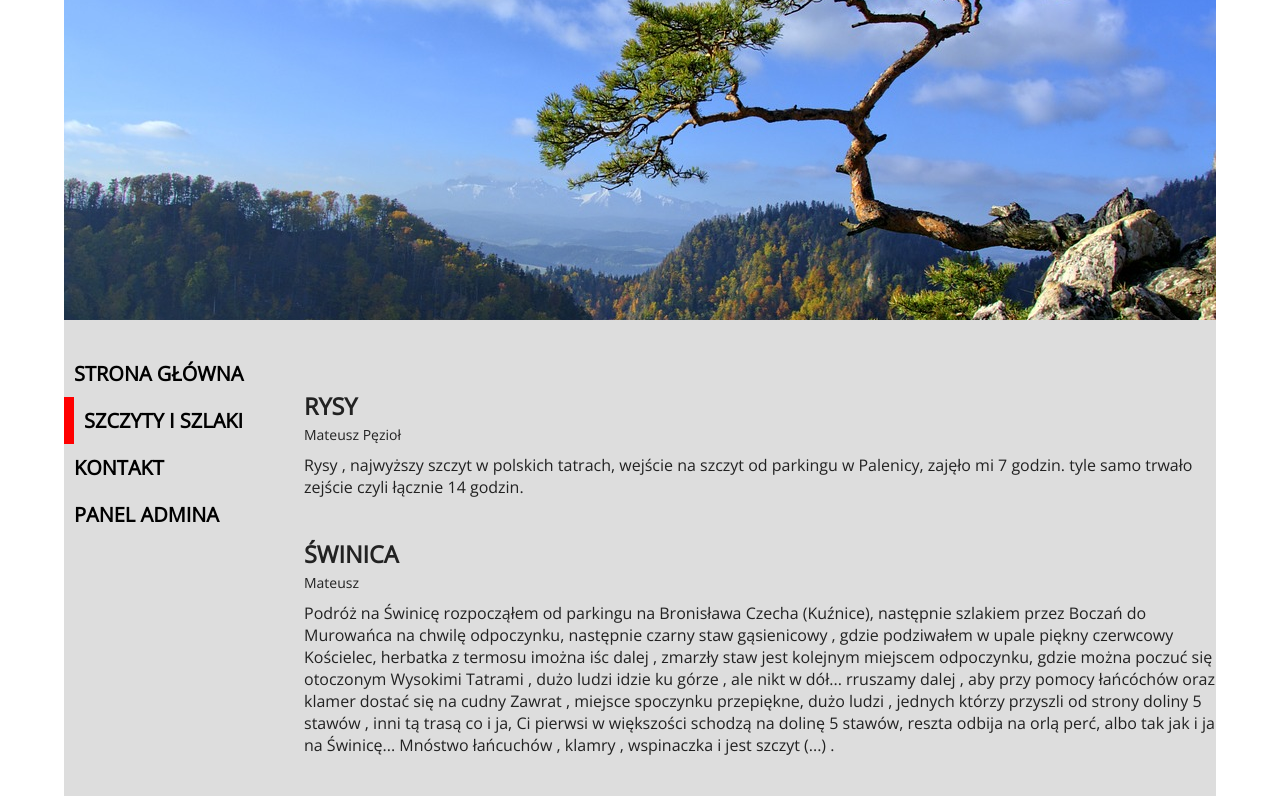
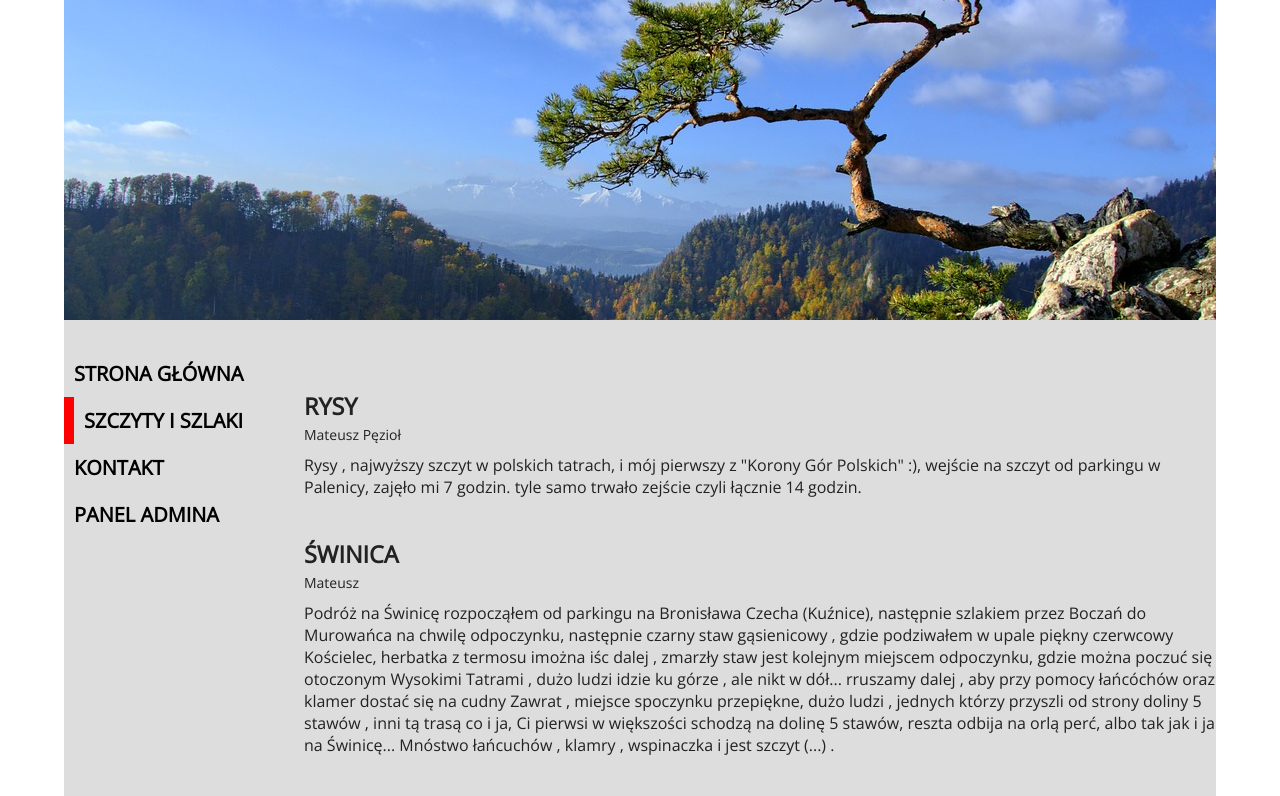
Before and after one commit to mateuszek9119/tatras-mountains, a React (Create React App) app: page /products in a window 1280 px wide. Shown: the top 796 px of the page. Built offline with nearby package versions, Linux system fonts and the light colour scheme.

Commit message:
zmiana teksttu w artykule o Rysach

```diff
--- a/src/pages/products_page.js
+++ b/src/pages/products_page.js
@@ -5,7 +5,7 @@ const articles = [
         id: 1,
         title: "Rysy" ,
         author: "Mateusz Pęzioł",
-        text: `Rysy , najwyższy szczyt w polskich tatrach, wejście na szczyt od parkingu w Palenicy, zajęło mi 7 godzin.
+        text: `Rysy , najwyższy szczyt w polskich tatrach, i mój pierwszy z "Korony Gór Polskich" :),  wejście na szczyt od parkingu w Palenicy, zajęło mi 7 godzin.
          tyle samo trwało zejście czyli łącznie  14 godzin.`
 
     },
```
